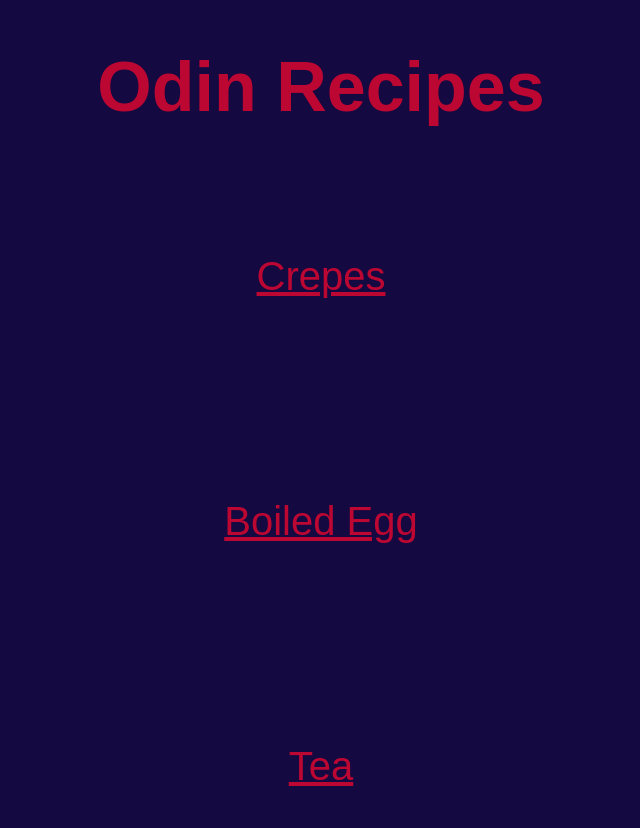
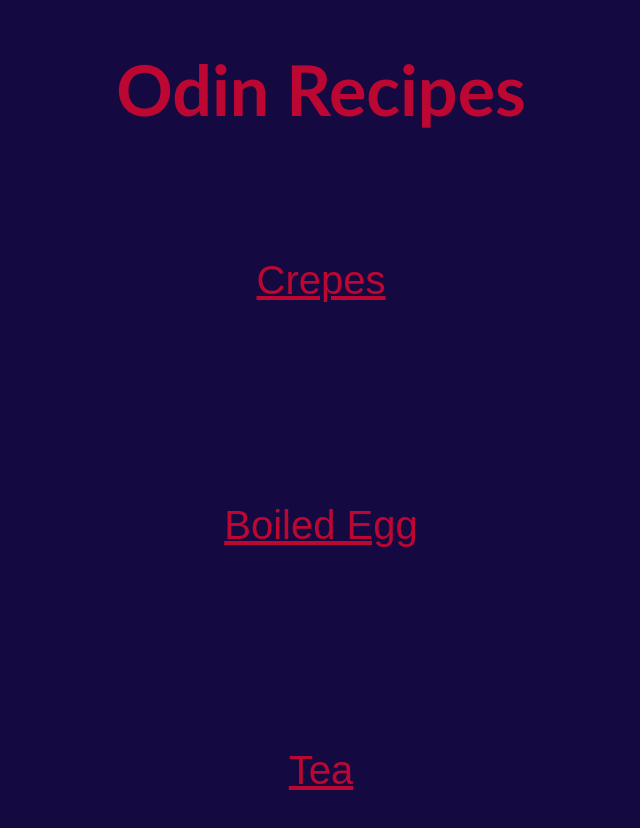
Before and after one commit to neuriticguts/odin-recipes, a plain HTML site: page index.html in a window 1280 px wide. Shown: the whole page, without its empty margins (319-959 px from the left). Drawn offline with Linux system fonts and the light colour scheme.

Commit message:
changed fonts

```diff
--- a/style.css
+++ b/style.css
@@ -1,7 +1,7 @@
 h1 {
     font-size: 70px;
     text-align: center;
-    font-family: Arial;
+    font-family:'Trebuchet MS', 'Lucida Sans Unicode', 'Lucida Grande', 'Lucida Sans', Arial, sans-serif;
 }
 
 img {
@@ -12,7 +12,7 @@ img {
 
 body {
     font-size: 24px;
-    font-family: fantasy;
+    font-family: sans-serif;
     background-color: #140941;
     color: #bc0732;
 }
```
